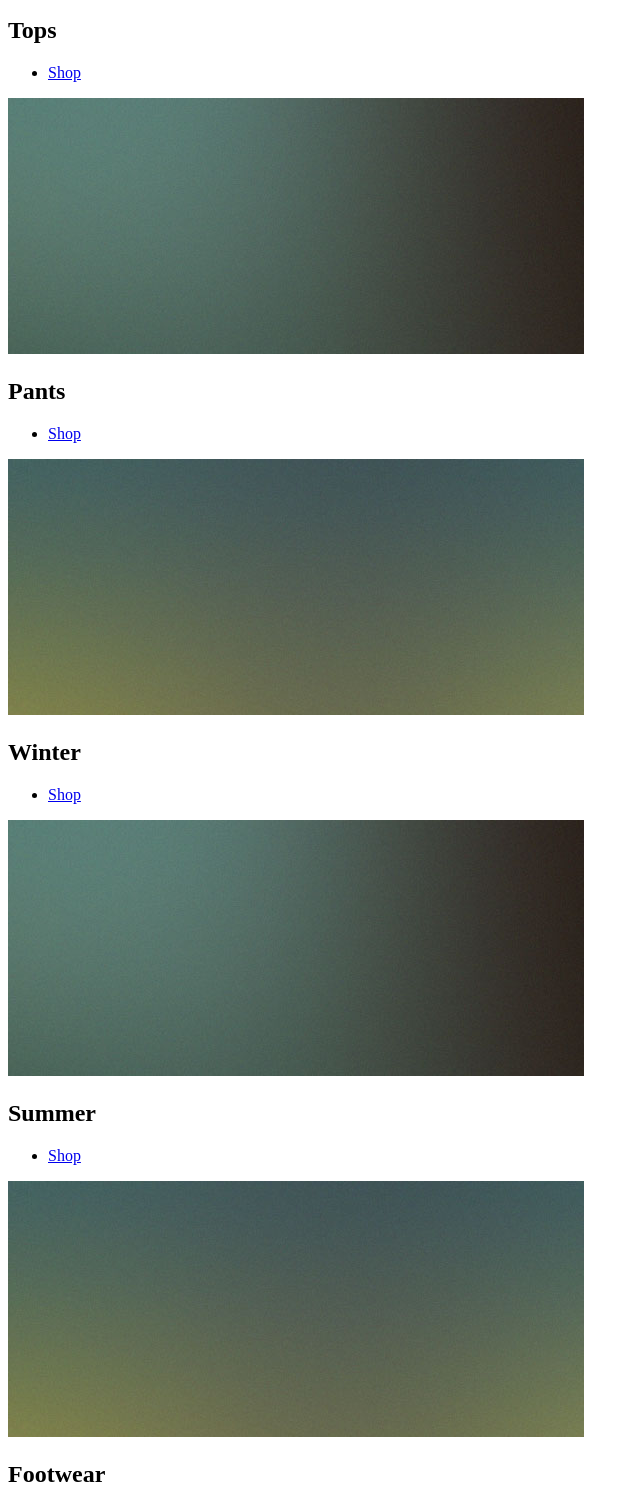
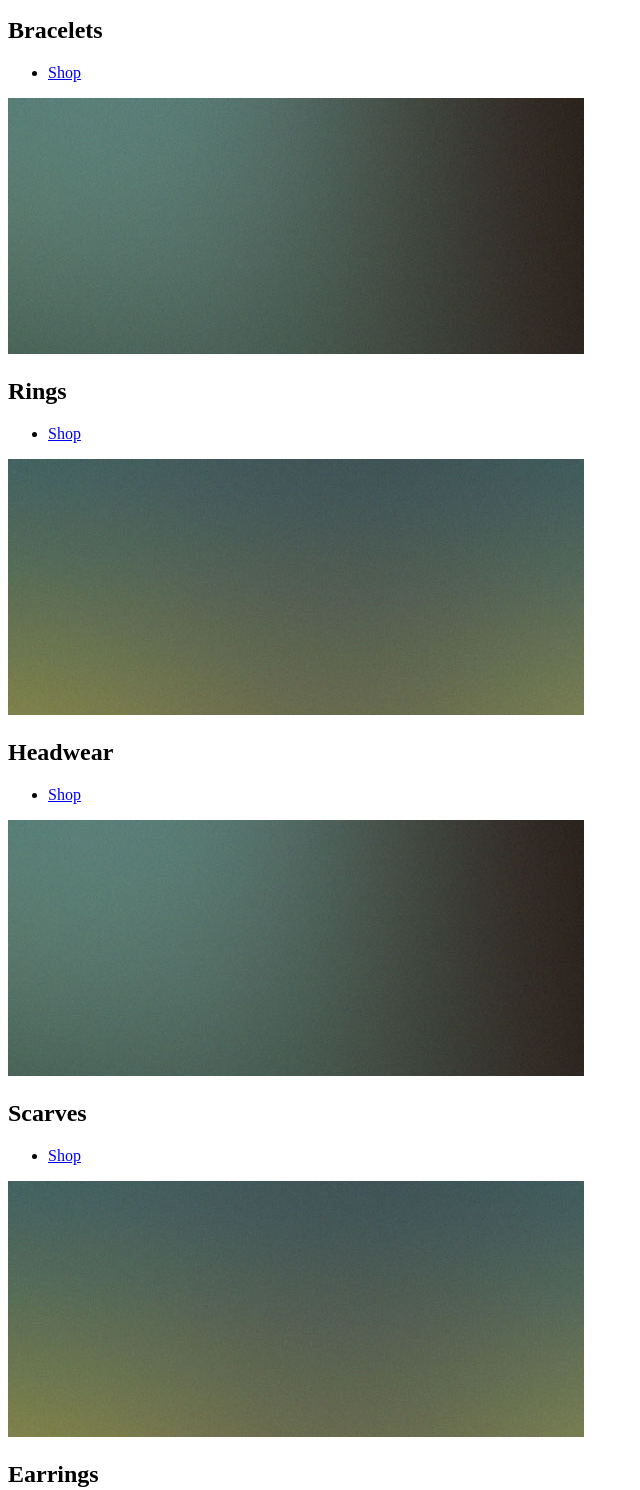
Before and after one commit to Hello-Classy/Hello-Classy.github.io, a plain HTML site: page left-sidebar.html in a window 1280 px wide. Shown: the part 930-2420 px from the top of the page, without its empty margins (0-640 px from the left). Drawn offline with nearby package versions, Linux system fonts and the light colour scheme; files that its build step writes are made by us from their sources.

Commit message:
Edit errors

```diff
--- a/left-sidebar.html
+++ b/left-sidebar.html
@@ -62,11 +62,9 @@
 
 
 
-
-								<!-- Content -->
 									<article id="content">
 										<header>
-											<h2>Clothing</h2>
+											<h2>Accessories</h2>
 							<div class="wrapper">
 					<div class="container">
 						<div class="row">
@@ -75,7 +73,7 @@
 									<a href="#" class="image featured first"><img src="http://www.promnightstyles.com/wp-content/uploads/2014/10/Dressystar-cute-strapless-mint-prom-dress.jpg" alt="" /></a>
 								</div>
 								<header>
-									<h2>Dresses</h2>
+									<h2>Necklaces</h2>
 								</header>
 								<ul class="actions">
 									<li><a href="#" class="button">Shop</a></li>
@@ -86,7 +84,7 @@
 									<a href="#" class="image featured"><img src="http://www.polyvore.com/cgi/img-thing?.out=jpg&size=l&tid=66025771" alt="" /></a>
 								</div>
 								<header>
-									<h2>Tops</h2>
+									<h2>Bracelets</h2>
 								</header>
 
 								<ul class="actions">
@@ -104,7 +102,7 @@
 									<a href="#" class="image featured first"><img src="images/pic01.jpg" alt="" /></a>
 								</div>
 								<header>
-									<h2>Pants</h2>
+									<h2>Rings</h2>
 								</header>
 								<ul class="actions">
 									<li><a href="#" class="button">Shop</a></li>
@@ -115,7 +113,7 @@
 									<a href="#" class="image featured"><img src="images/pic02.jpg" alt="" /></a>
 								</div>
 								<header>
-									<h2>Winter</h2>
+									<h2>Headwear</h2>
 								</header>
 
 								<ul class="actions">
@@ -133,7 +131,7 @@
 									<a href="#" class="image featured first"><img src="images/pic01.jpg" alt="" /></a>
 								</div>
 								<header>
-									<h2>Summer</h2>
+									<h2>Scarves</h2>
 								</header>
 								<ul class="actions">
 									<li><a href="#" class="button">Shop</a></li>
@@ -144,7 +142,7 @@
 									<a href="#" class="image featured"><img src="images/pic02.jpg" alt="" /></a>
 								</div>
 								<header>
-									<h2>Footwear</h2>
+									<h2>Earrings</h2>
 								</header>
 
 								<ul class="actions">
```
Also changed, not shown: index.html (+1 -1 lines).
